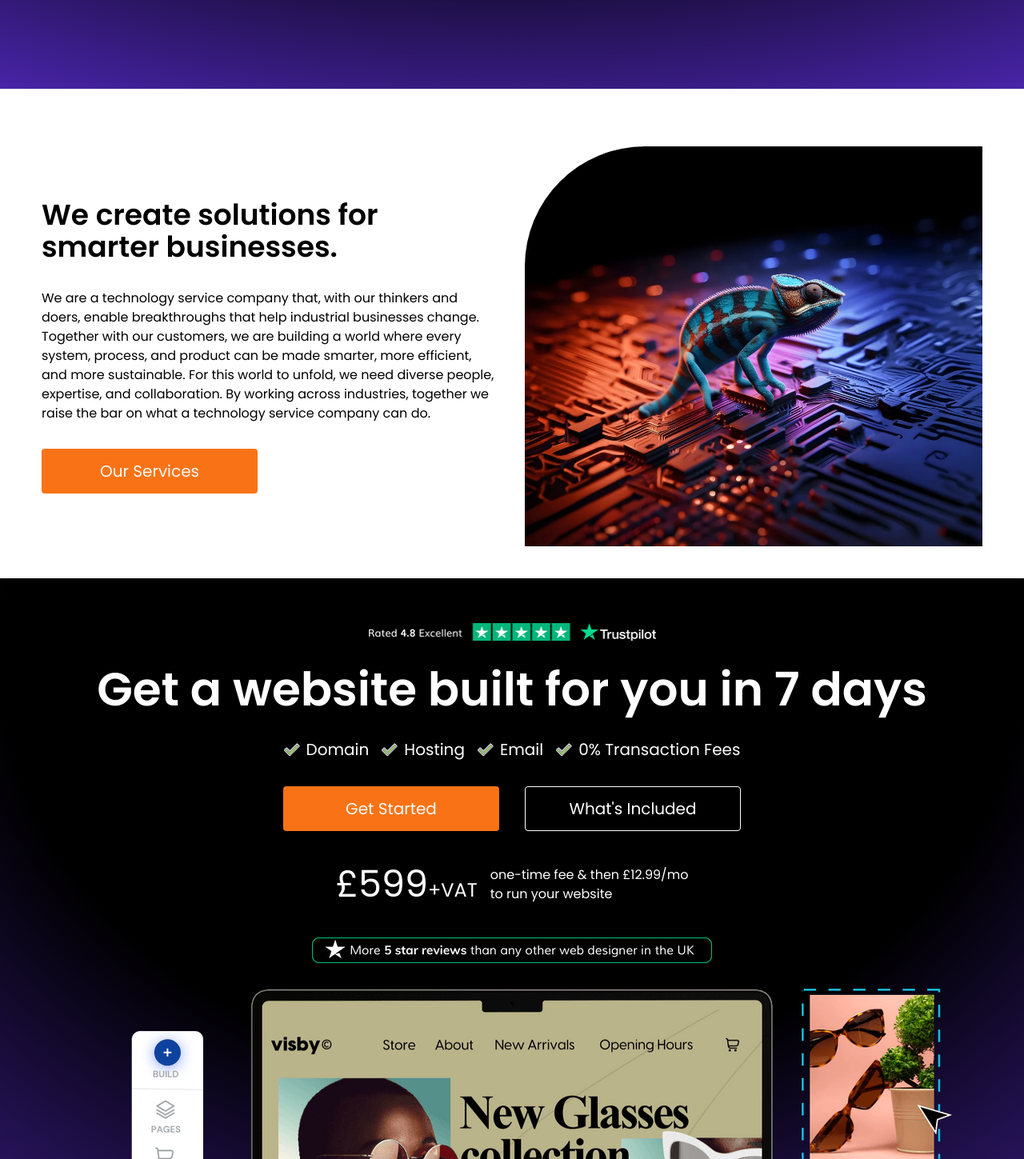
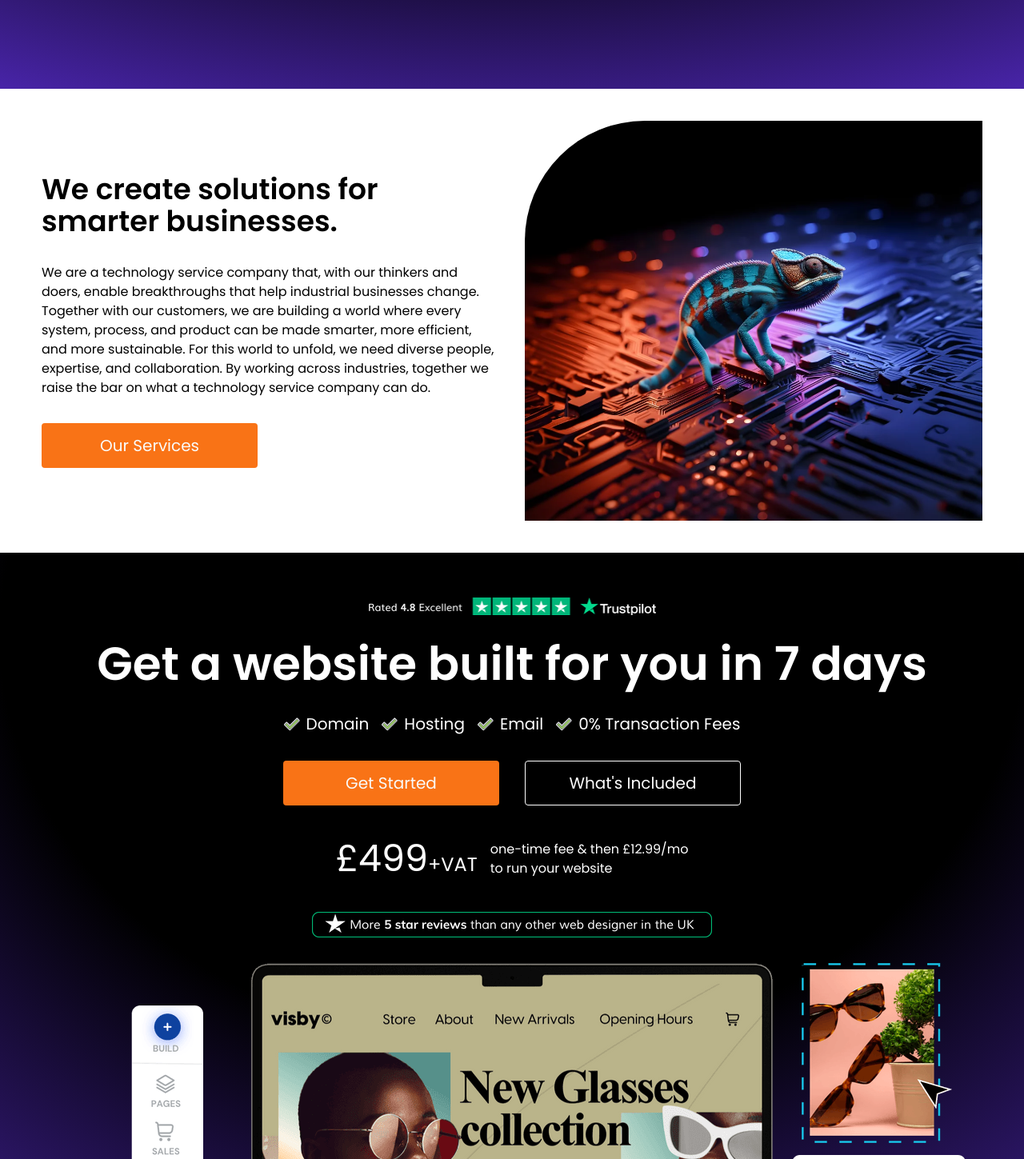
Before and after one commit to glimmrz/ueni_clone, a Next.js app: page / in a window 1280 px wide. Shown: the part 601-2050 px from the top of the page at 80% size. Built offline with nearby package versions, Linux system fonts and the light colour scheme.

Commit message:
fix: pricing text rm: video bg

```diff
--- a/next.config.mjs
+++ b/next.config.mjs
@@ -1,5 +1,3 @@
-import withVideos from "next-videos";
-
 /** @type {import('next').NextConfig} */
 const nextConfig = {
   images: {
@@ -12,4 +10,4 @@ const nextConfig = {
 };
 
 // Merge the configurations
-export default withVideos(nextConfig);
+export default nextConfig;
--- a/package.json
+++ b/package.json
@@ -18,7 +18,6 @@
     "embla-carousel-react": "^8.3.0",
     "lucide-react": "^0.447.0",
     "next": "14.2.14",
-    "next-videos": "^1.4.1",
     "react": "^18",
     "react-dom": "^18",
     "tailwind-merge": "^2.5.3",
--- a/src/components/about.jsx
+++ b/src/components/about.jsx
@@ -6,7 +6,7 @@ import { Button } from "./ui/button";
 
 export function About() {
   return (
-    <Section className="py-0 md:py-8">
+    <Section className="pt-0">
       <div className="grid md:grid-cols-2 gap-8 items-center">
         <div className="space-y-8">
           <Title
--- a/src/components/differences/differences-table.jsx
+++ b/src/components/differences/differences-table.jsx
@@ -224,7 +224,7 @@ export function DifferenceTable() {
               <Button className="hidden md:inline-flex">get started</Button>
             </td>
             <td className="p-1 md:p-3 text-base md:text-3xl font-semibold text-center w-32 bg-foreground text-background">
-              £12.99 /month
+              £7.89 /month
             </td>
             <td className="p-1 md:p-3 border-r-2 text-sm md:text-xl font-semibold text-destructive text-center w-32">
               £500 every year + endless time tinkering
--- a/src/components/hero/hero.jsx
+++ b/src/components/hero/hero.jsx
@@ -67,7 +67,7 @@ export function Hero() {
 
             <div className="flex items-center flex-col md:flex-row md:gap-4">
               <div>
-                <span className="text-[46px]">£599</span>
+                <span className="text-[46px]">£499</span>
                 <span className="text-2xl">+VAT </span>
               </div>
               <span className="text-center md:text-left">
--- a/src/components/landing.jsx
+++ b/src/components/landing.jsx
@@ -27,7 +27,7 @@ export function Landing() {
 
   return (
     <Background>
-      <div className="relative h-[55vh] md:h-[80vh] w-full flex items-center justify-center overflow-hidden">
+      <div className="relative h-fit md:h-[80vh] w-full flex items-center justify-center overflow-hidden">
         <Section sectionStyles="mt-0 md:mt-0">
           <Heading className="text-center leading-snug md:leading-relaxed text-4xl lg:text-[74px] text-background">
             <span className="sr-only">
```
Also changed, not shown: 1 other file (tests, documents, lock files or other folders).
